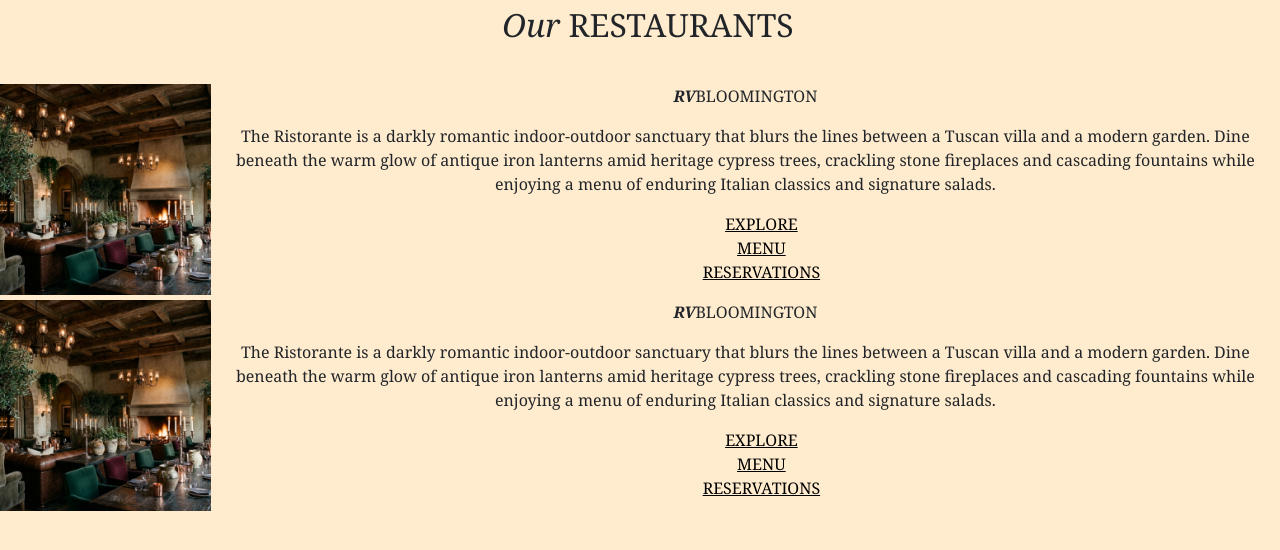
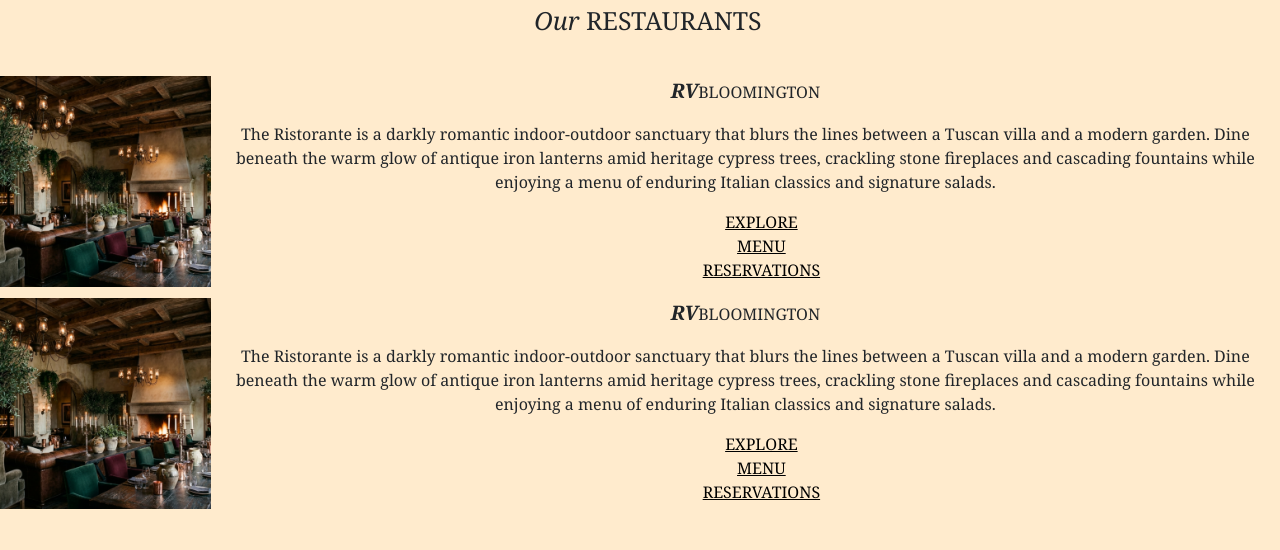
Before and after one commit to gabrielleroose/roose-vine, a PHP site: page /home.php in a window 1280 px wide. Shown: the part 186-736 px from the top of the page. Run offline with PHP 8.4, Linux system fonts and the light colour scheme.

Commit message:
Implementing variable font sizing

```diff
--- a/css/styles.css
+++ b/css/styles.css
@@ -65,6 +65,7 @@ header{
     font-style: italic;
     text-align: center;
     padding-top: 5rem;
+    font-size: var(--text-size-2xl);
 }
 
 span{
@@ -74,12 +75,13 @@ span{
 .RV{
     font-weight: 700;
     /* font-style: normal; */
-    font-size: var(--text-size-md);
+    font-size: var(--text-size-lg);
 }
 
 .restaurant-center{
     text-align: center;
     padding-bottom: 2rem;
+    font-size: var(--text-size-xl);
 }
 
 .restaurant-details{
```
